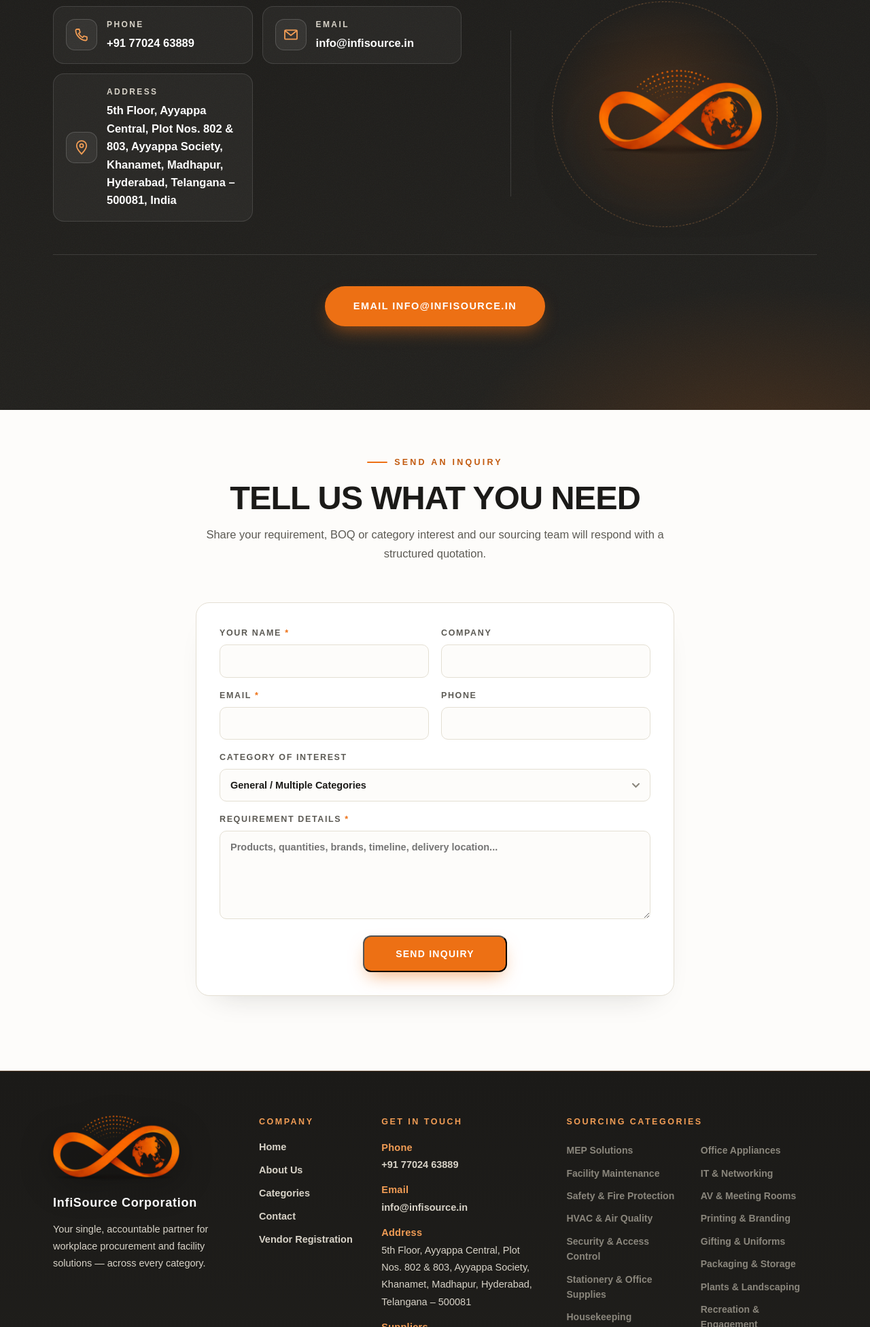
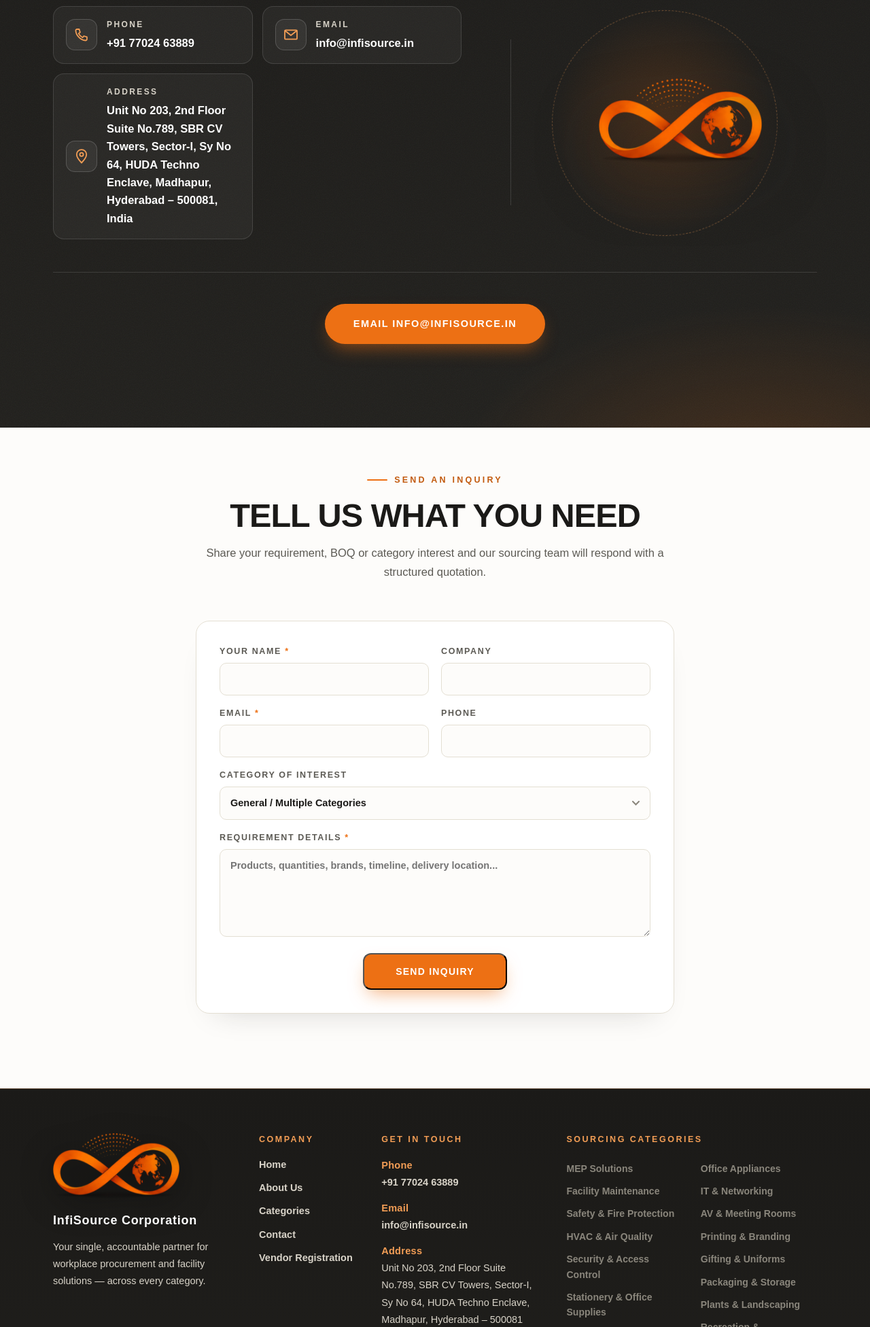
Before and after one commit to kothapallihasyasridevi-gif/infisource-global, a website: page contact.html in a window 1280 px wide. Shown: the part 848-2800 px from the top of the page at 68% size. Drawn offline with Linux system fonts and the light colour scheme.

Commit message:
Update registered address

```diff
--- a/contact.html
+++ b/contact.html
@@ -45,7 +45,7 @@
       <p style="color:var(--grey-300);">Talk to us about your procurement requirement &mdash; across any category in this catalogue &mdash; and experience what a single, accountable procurement partner feels like.</p>
     </div>
     <div class="contact-grid">
-      <div class="c-rows"><div class="c-row"><div class="c-ic"><svg viewBox="0 0 24 24" class="ic-svg"><path d="M5.3 4h3.2l1.4 4.6-2.2 1.7a12.5 12.5 0 0 0 5.9 5.9l1.7-2.2 4.6 1.4v3.2c0 1.1-1 2-2.1 1.9C10.5 19.9 4.1 13.5 3.4 6.1 3.3 5 4.2 4 5.3 4z"/></svg></div><div><div class="c-label">Phone</div><div class="c-val"><a href="tel:+917702463889">+91 77024 63889</a></div></div></div><div class="c-row"><div class="c-ic"><svg viewBox="0 0 24 24" class="ic-svg"><rect x="3" y="5.3" width="18" height="13.4" rx="1.3"/><path d="M3.5 6.2 12 13l8.5-6.8"/></svg></div><div><div class="c-label">Email</div><div class="c-val"><a href="mailto:info@infisource.in">info@infisource.in</a></div></div></div><div class="c-row"><div class="c-ic"><svg viewBox="0 0 24 24" class="ic-svg"><path d="M12 21.5S4.8 14.2 4.8 9.3a7.2 7.2 0 1 1 14.4 0c0 4.9-7.2 12.2-7.2 12.2z"/><circle cx="12" cy="9.3" r="2.6"/></svg></div><div><div class="c-label">Address</div><div class="c-val">5th Floor, Ayyappa Central, Plot Nos. 802 &amp; 803, Ayyappa Society, Khanamet, Madhapur, Hyderabad, Telangana &ndash; 500081, India</div></div></div></div>
+      <div class="c-rows"><div class="c-row"><div class="c-ic"><svg viewBox="0 0 24 24" class="ic-svg"><path d="M5.3 4h3.2l1.4 4.6-2.2 1.7a12.5 12.5 0 0 0 5.9 5.9l1.7-2.2 4.6 1.4v3.2c0 1.1-1 2-2.1 1.9C10.5 19.9 4.1 13.5 3.4 6.1 3.3 5 4.2 4 5.3 4z"/></svg></div><div><div class="c-label">Phone</div><div class="c-val"><a href="tel:+917702463889">+91 77024 63889</a></div></div></div><div class="c-row"><div class="c-ic"><svg viewBox="0 0 24 24" class="ic-svg"><rect x="3" y="5.3" width="18" height="13.4" rx="1.3"/><path d="M3.5 6.2 12 13l8.5-6.8"/></svg></div><div><div class="c-label">Email</div><div class="c-val"><a href="mailto:info@infisource.in">info@infisource.in</a></div></div></div><div class="c-row"><div class="c-ic"><svg viewBox="0 0 24 24" class="ic-svg"><path d="M12 21.5S4.8 14.2 4.8 9.3a7.2 7.2 0 1 1 14.4 0c0 4.9-7.2 12.2-7.2 12.2z"/><circle cx="12" cy="9.3" r="2.6"/></svg></div><div><div class="c-label">Address</div><div class="c-val">Unit No 203, 2nd Floor Suite No.789, SBR CV Towers, Sector-I, Sy No 64, HUDA Techno Enclave, Madhapur, Hyderabad &ndash; 500081, India</div></div></div></div>
       <div class="c-mark">
         <img src="assets/img/logo.webp" alt="InfiSource Corporation logo">
 
@@ -140,7 +140,7 @@
         <div class="foot-h">Get In Touch</div>
         <p>Phone<br><a href="tel:+917702463889">+91 77024 63889</a></p>
         <p>Email<br><a href="mailto:info@infisource.in">info@infisource.in</a></p>
-        <p>Address<br>5th Floor, Ayyappa Central, Plot Nos. 802 &amp; 803, Ayyappa Society, Khanamet, Madhapur, Hyderabad, Telangana &ndash; 500081</p>
+        <p>Address<br>Unit No 203, 2nd Floor Suite No.789, SBR CV Towers, Sector-I, Sy No 64, HUDA Techno Enclave, Madhapur, Hyderabad &ndash; 500081</p>
         <p>Suppliers<br><a href="vendor.html">Register as a vendor</a></p>
       </div>
     </div>
```
Also changed, not shown: about.html (+1 -1 lines), index.html (+2 -2 lines), services.html (+1 -1 lines), vendor.html (+1 -1 lines).
